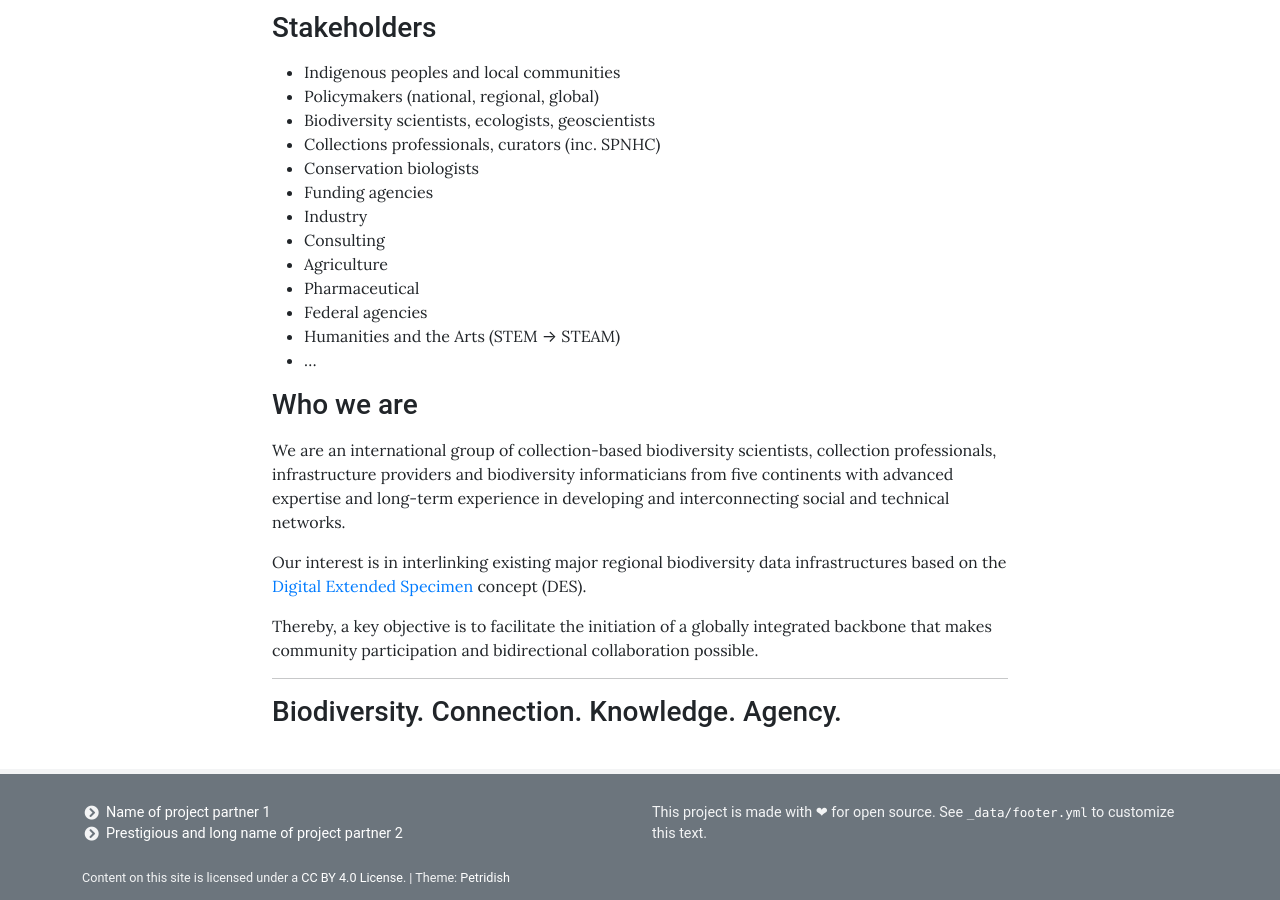
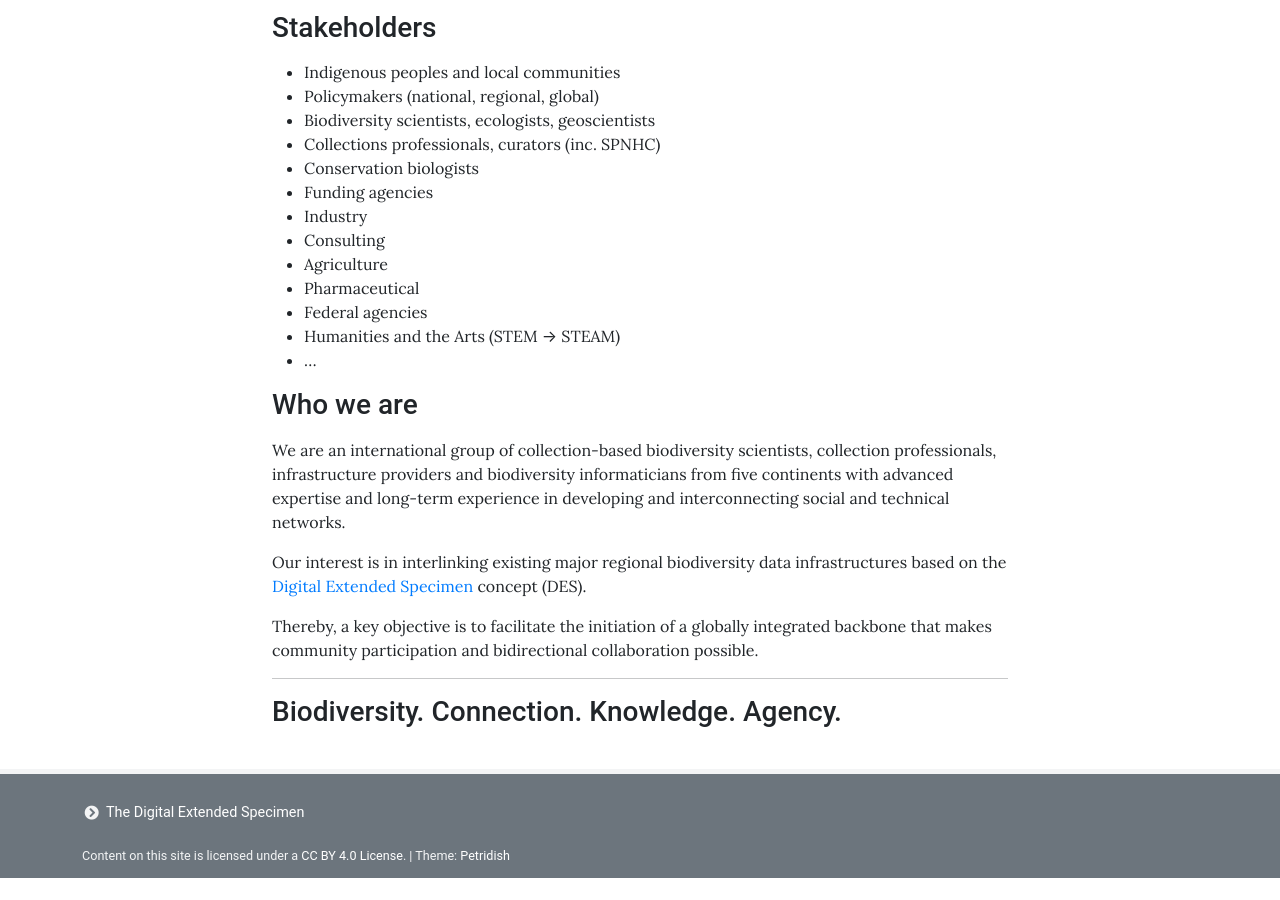
Before and after one commit to DES-international/des-international.github.io, a Jekyll site: the page built from pages/home.md, in a window 1280 px wide and 900 px high, scrolled down 613 px. Built offline with Jekyll 4.4.1, drawn with Linux system fonts in a browser that asks for light colours; after the commit the page ends 1491 px from its top, so only the background shows below that; some of the changed text lies outside the part shown.

Commit message:
update navigation, footer

```diff
--- a/_data/footer.yml
+++ b/_data/footer.yml
@@ -5,18 +5,9 @@
 columns:
   - description:
     links:
-    - text: Name of project partner 1
-      href: http://example.com
-      new_window: true
-    - text: Prestigious and long name of project partner 2
-      href: http://example.com
-      new_window: true
+    - text: The Digital Extended Specimen
 
-  - description: > # E.g. funding acknowledgement. Can be Markdown
-      This project is made with ❤ for open source.
-      See [`_data/footer.yml`](https://raw.githubusercontent.com/peterdesmet/petridish/master/_data/footer.yml)
-      to customize this text.
-    links:
+
 
 # Small print license statement to add at the bottom of the footer. Can be Markdown
 # Will be prefixed by "© {{ site.author }}" if defined in _config.yml
```
Also changed, not shown: _data/navigation.yml (+1 -18 lines).
